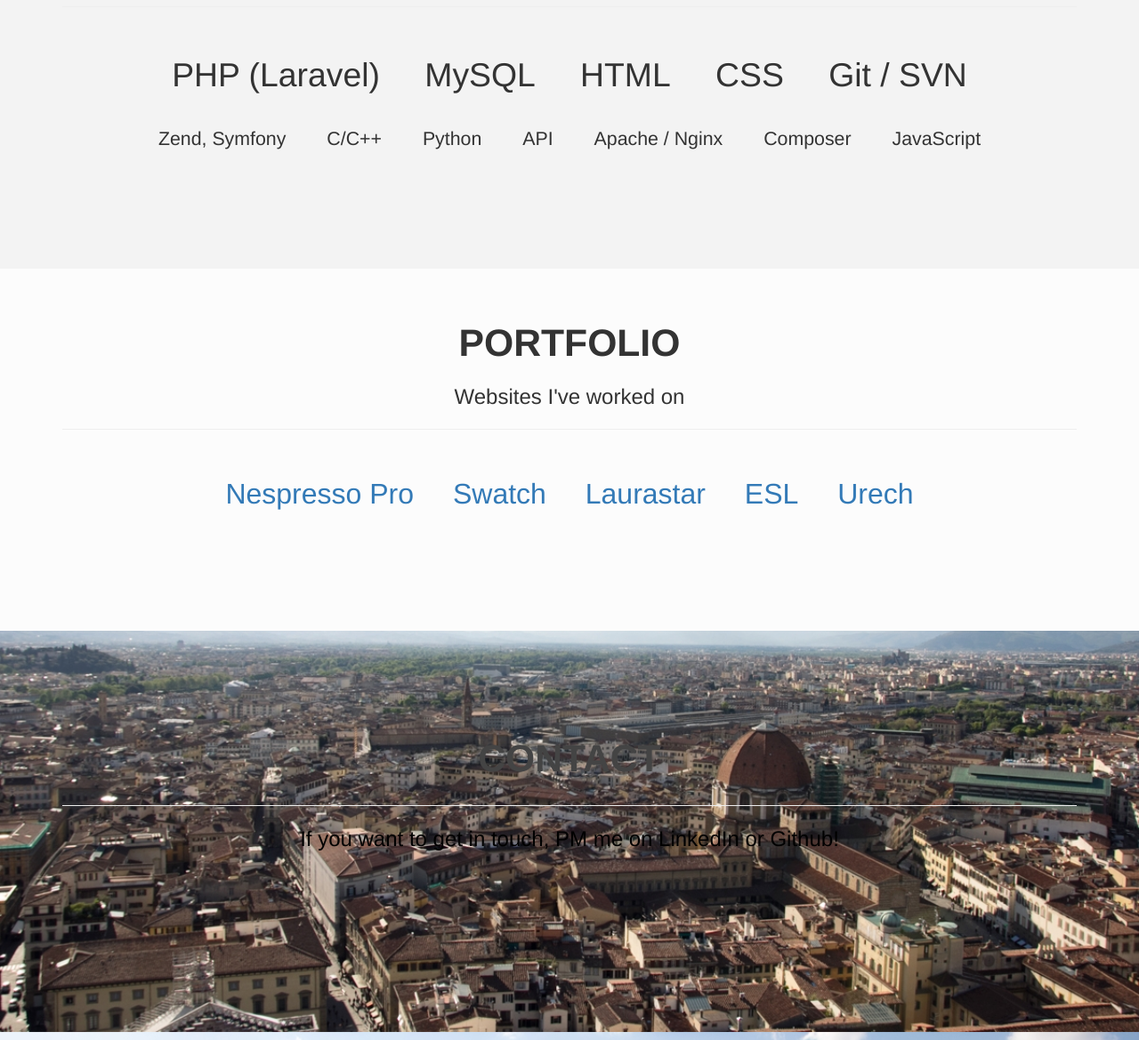
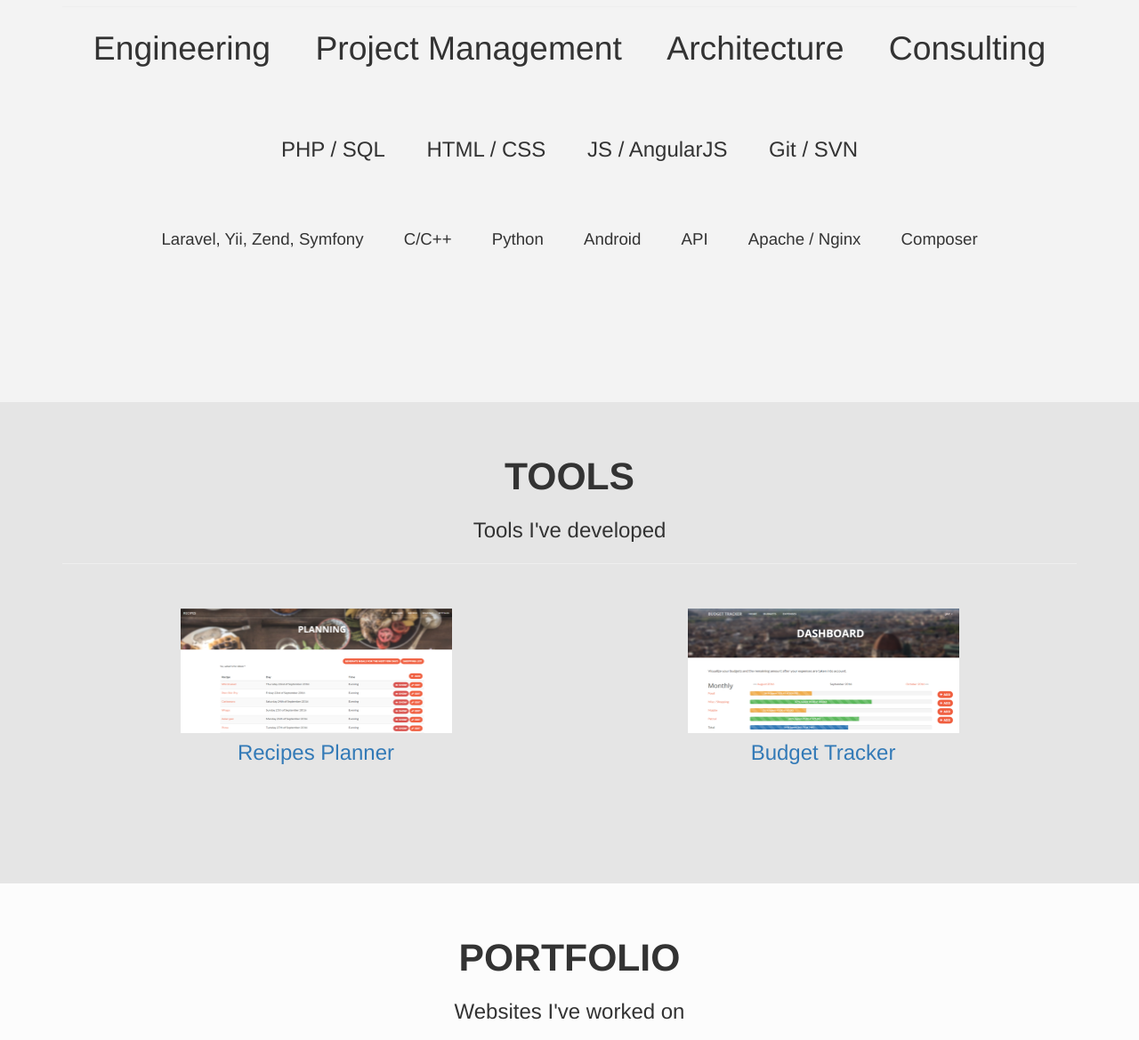
Before and after one commit to ilestis/ilestis.github.io, a plain HTML site: page index.html in a window 1280 px wide. Shown: the part 1400-2569 px from the top of the page at 89% size. Drawn offline with Linux system fonts and the light colour scheme.

Commit message:
Update with tools

```diff
--- a/assets/css/ilestis.css
+++ b/assets/css/ilestis.css
@@ -105,8 +105,8 @@ Profile Page
     padding-bottom: 100px;
 }
 /**
-Skill Page
-*/
+ * Skill Page
+ */
 .page-skills {
     background-color: #f3f3f3;
     padding-bottom: 100px;
@@ -116,7 +116,7 @@ Skill Page
     padding: 0;
     list-style-type: none;
     text-align: center;
-    margin: 30px 0;
+    margin-bottom: 70px;
 }
 .page-skills .skills li {
     display: inline;
@@ -126,12 +126,39 @@ Skill Page
     font-size: 28pt;
 }
 .page-skills .skill-secondary {
-    font-size: 16pt;
+    font-size: 18pt;
+}
+.page-skills .skill-tertiary {
+    font-size: 14pt;
 }
 
 /**
-Portfolio Page
-*/
+ * Tools Page
+ */
+.page-tools {
+    background-color: #e5e5e5;
+    padding-bottom: 100px;
+}
+.page-tools .tools {
+    width: 100%;
+    padding: 0;
+    list-style-type: none;
+    text-align: center;
+    margin: 30px 0;
+}
+.page-tools .tools div {
+    text-align: center;
+    font-size: 18pt;
+}
+.page-tools .tools img {
+    height: 140px;
+    width: 305px;
+    margin-bottom: 5px;
+}
+
+/**
+ * Portfolio Page
+ */
 .page-portfolio {
     background-color: #fcfcfc;
     padding-bottom: 100px;
@@ -150,8 +177,8 @@ Portfolio Page
 }
 
 /**
-Page Contact
-*/
+ *Page Contact
+ */
 .page-contact {
     height: 70%;
     color: #000;
--- a/index.html
+++ b/index.html
@@ -36,6 +36,7 @@
             <li class="active"><a href="#page-home">Home</a></li>
             <li><a href="#page-profile">Profile</a></li>
             <li><a href="#page-skills">Skills</a></li>
+            <li><a href="#page-tools">Tools</a></li>
             <li><a href="#page-portfolio">Portfolio</a></li>
             <li><a href="#page-contact">Contact</a></li>
         </ul>
@@ -63,12 +64,12 @@
         <div class="container">
             <header class="page-header">
                 <h2>Profile</h2>
-                <p class="page-subtitle">Developer, Photographer, Musician</p>
+                <p class="page-subtitle">Engineer, Author, Photographer, Musician</p>
             </header>
             <div class="col-md-8 col-md-offset-2">
                 <p>Hi, I'm Jeremy, or Jay, whatever you like best.</p>
-                <p>I'm a software engineer specialized in web applications using PHP, HTML, CSS, JS and MySQL. I also really like Python and C/C++!</p>
-                <p>When I'm not busy writing code for work or for fun, I'm usually busy taking pictures of filming.</p>
+                <p>I'm a software engineer specialized in web and mobile application, working mostly with PHP and AngularJS. I also really like Python and C/C++!</p>
+                <p>When I'm not busy writing code for work or for fun, I'm usually busy writing, taking pictures of filming.</p>
                 <p>If the mood is right, I'll play a few tunes on my guitars.</p>
                 <p>But if the mood is just perfect, I'll be leading my players to their doom in Dungeons & Dragons!</p>
             </div>
@@ -82,21 +83,48 @@
             </header>
 
             <ul class="skills skill-expert">
-                <li>PHP (Laravel)</li>
-                <li>MySQL</li>
-                <li>HTML</li>
-                <li>CSS</li>
+                <li>Engineering</li>
+                <li>Project Management</li>
+                <li>Architecture</li>
+                <li>Consulting</li>
+            </ul>
+            <ul class="skills skill-secondary">
+                <li>PHP / SQL</li>
+                <li>HTML / CSS</li>
+                <li>JS / AngularJS</li>
                 <li>Git / SVN</li>
             </ul>
-            <ul class="skills skill-secondary">
-                <li>Zend, Symfony</li>
+            <ul class="skills skill-tertiary">
+                <li>Laravel, Yii, Zend, Symfony</li>
                 <li>C/C++</li>
                 <li>Python</li>
+                <li>Android</li>
                 <li>API</li>
                 <li>Apache / Nginx</li>
                 <li>Composer</li>
-                <li>JavaScript</li>
             </ul>
+        </div>
+    </section>
+
+    <section id="page-tools" class="page-tools">
+        <div class="container">
+            <header class="page-header">
+                <h2>Tools</h2>
+                <p class="page-subtitle">Tools I've developed</p>
+            </header>
+            <div class="row tools">
+                <div class="col-lg-6">
+                    <a href="http://recipes.jpayne.ch" target="_blank" title="Recipes">
+                        <img src="/assets/img/tools/recipes.png" alt="Recipes" title="Recipes" /><br />
+                        Recipes Planner
+                    </a>
+                </div>
+                <div class="col-lg-6">
+                    <a href="http://budget.jpayne.ch" target="_blank" title="Budget">
+                        <img src="/assets/img/tools/budget.png" alt="Budget" title="Budget" /><br />
+                        Budget Tracker
+                    </a>
+                </div>
             </div>
         </div>
     </section>
@@ -115,6 +143,7 @@
                 <li><a href="https://www.urech.com" target="_blank" title="Urech">Urech</a></li>
 
             </ul>
+            <div class="clearfix"></div>
         </div>
     </section>
 
```
Also changed, not shown: assets/img/tools/budget.png (added), assets/img/tools/recipes.png (added).
